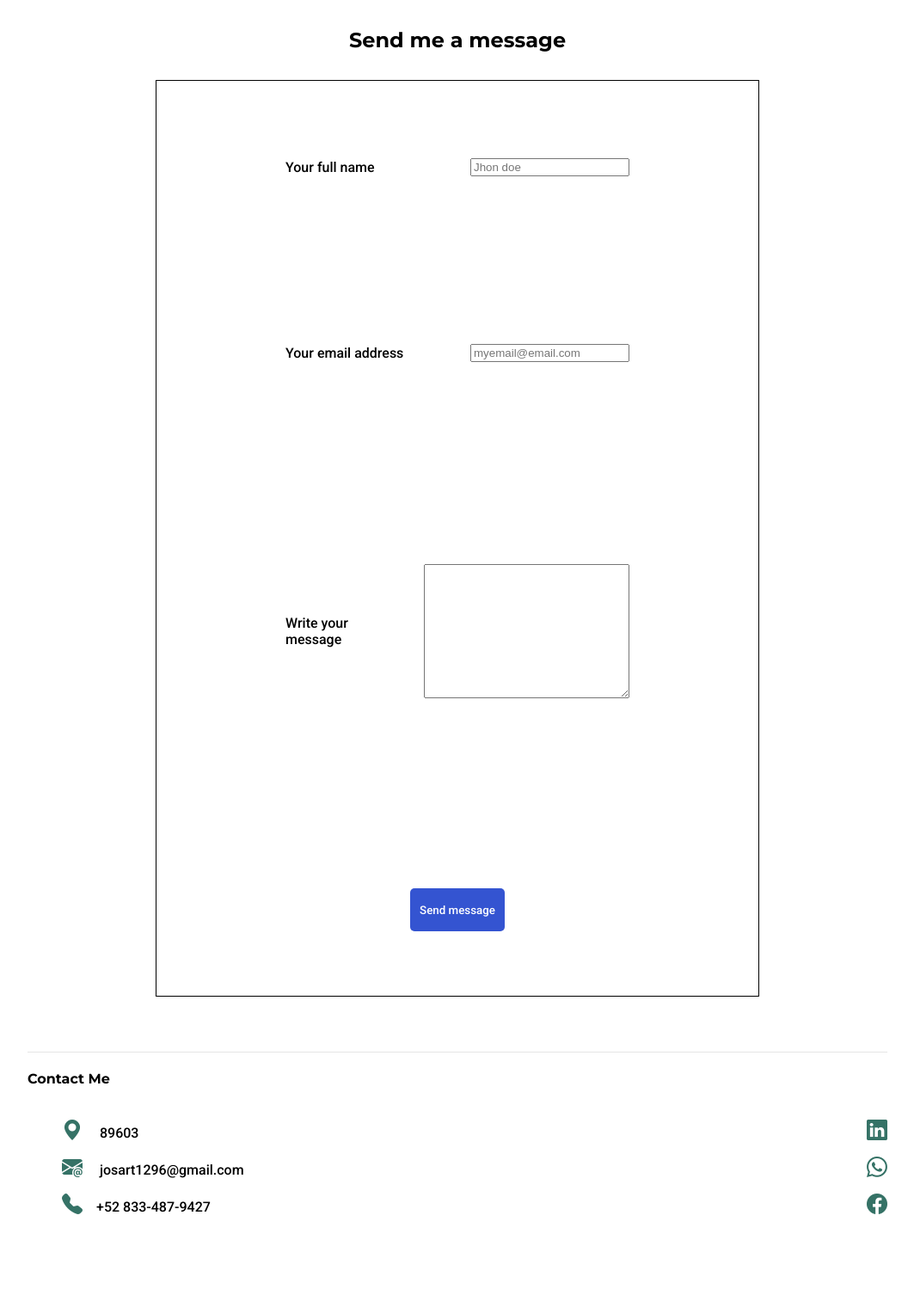
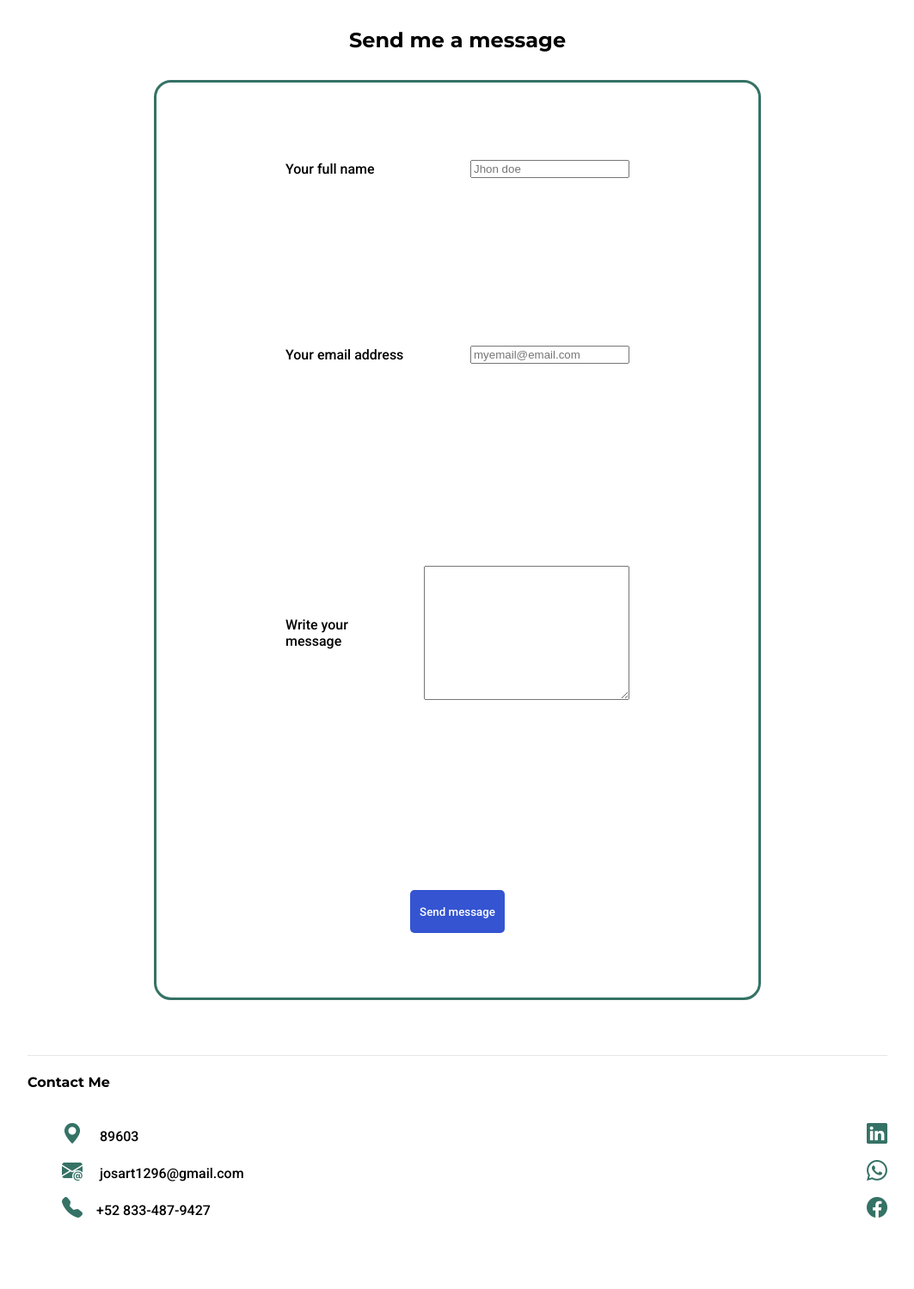
Before and after one commit to josArt17/WDD-130, a PHP site: page /personal/contactme.html in a window 1280 px wide. Shown: the part 113-1612 px from the top of the page at 86% size, without its empty margins (108-1171 px from the left). Before the commit the page ends 1525 px from the top, so only its background shows below. Run offline with PHP 8.4, Linux system fonts and the light colour scheme.

Commit message:
forgot something

```diff
--- a/WEEK 1/personal/styles/style.css
+++ b/WEEK 1/personal/styles/style.css
@@ -337,7 +337,8 @@ footer {
 .cont-form  form{
     margin: 2rem auto;
     width: 700px;
-    border: 1px solid #000;
+    border: 3px solid #357266;
+    border-radius: 20px;
     display: grid;
     grid-template-columns: 1fr;
     grid-template-rows: repeat(5, 200px);
```
